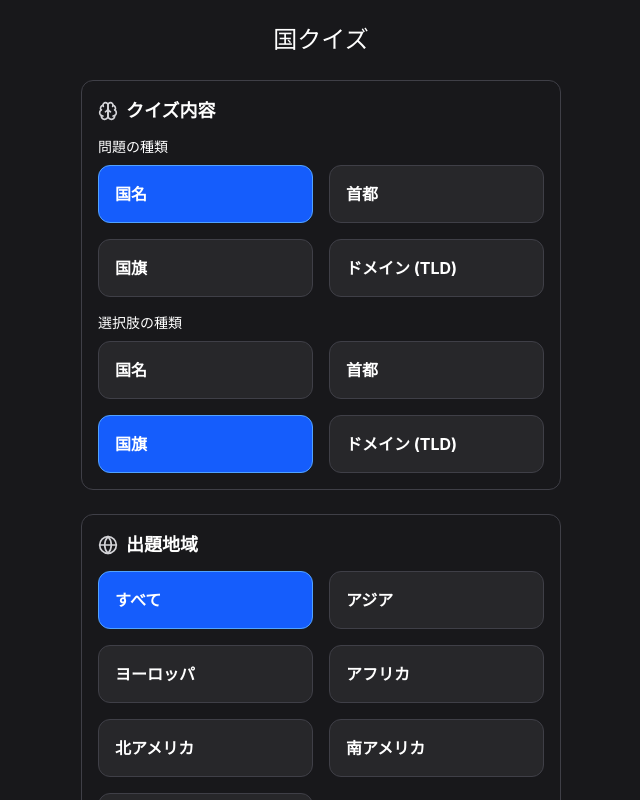
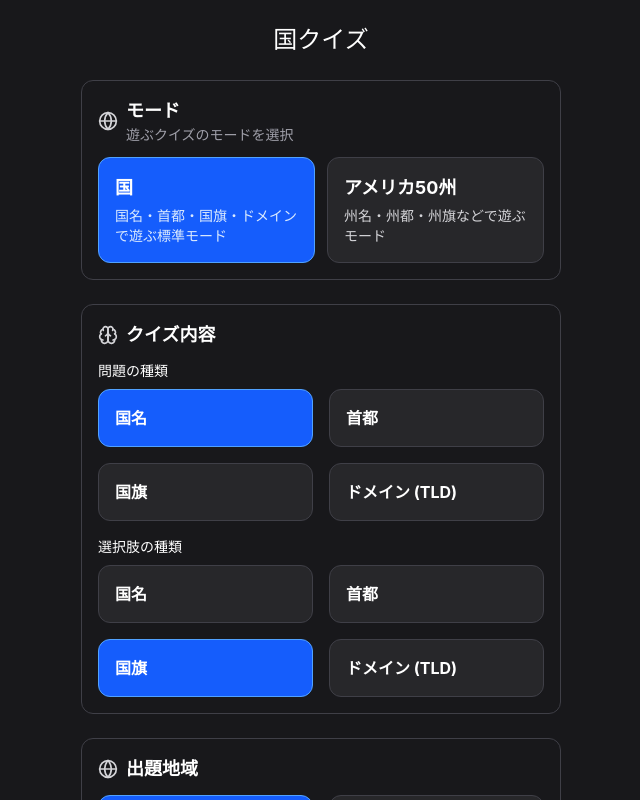
Before and after one commit to yutadev31/country-quiz, a React (Vite) app: page / in a window 1280 px wide. Shown: the top 800 px of the page, without its empty margins (319-959 px from the left). Built offline with nearby package versions, Linux system fonts and the light colour scheme.

Commit message:
feat: アメリカ50州のモードを実装

```diff
--- a/src/components/GameLauncher.tsx
+++ b/src/components/GameLauncher.tsx
@@ -62,6 +62,78 @@ function SectionTitle({
         {description && <p className="text-sm text-zinc-400">{description}</p>}
       </div>
     </div>
+  );
+}
+
+function ModeSection({
+  mode,
+  onModeChange,
+}: {
+  mode: "countries" | "us-states";
+  onModeChange: (mode: "countries" | "us-states") => void;
+}) {
+  const { t } = useTranslation();
+
+  return (
+    <section className="rounded-xl border border-zinc-700 bg-zinc-900 p-4">
+      <SectionTitle
+        icon={LuGlobe}
+        title={t("heading.mode")}
+        description={t("description.mode")}
+      />
+
+      <div className="grid grid-cols-1 gap-3 sm:grid-cols-2">
+        <label
+          className={`cursor-pointer rounded-xl border p-4 transition ${
+            mode === "countries"
+              ? "border-blue-400 bg-blue-600"
+              : "border-zinc-700 bg-zinc-800"
+          }`}
+        >
+          <input
+            type="radio"
+            name="mode"
+            value="countries"
+            checked={mode === "countries"}
+            onChange={() => onModeChange("countries")}
+            className="hidden"
+          />
+          <div className="font-bold text-lg">{t("mode.countries.title")}</div>
+          <p
+            className={`mt-1 text-sm ${
+              mode === "countries" ? "text-blue-100" : "text-zinc-300"
+            }`}
+          >
+            {t("mode.countries.description")}
+          </p>
+        </label>
+
+        <label
+          className={`cursor-pointer rounded-xl border p-4 transition ${
+            mode === "us-states"
+              ? "border-blue-400 bg-blue-600"
+              : "border-zinc-700 bg-zinc-800"
+          }`}
+        >
+          <input
+            type="radio"
+            name="mode"
+            value="us-states"
+            checked={mode === "us-states"}
+            onChange={() => onModeChange("us-states")}
+            className="hidden"
+          />
+          <div className="font-bold text-lg">{t("mode.us-states.title")}</div>
+          <p
+            className={`mt-1 text-sm ${
+              mode === "us-states" ? "text-blue-100" : "text-zinc-300"
+            }`}
+          >
+            {t("mode.us-states.description")}
+          </p>
+        </label>
+      </div>
+    </section>
   );
 }
 
@@ -178,41 +250,51 @@ function RuleSection() {
 
 export default function GameLauncher() {
   const { t } = useTranslation();
+  const [mode, setMode] = useState<"countries" | "us-states">("countries");
+  const contentTypeOptions =
+    mode === "countries"
+      ? [
+          { label: t("content-type.name"), value: "name" },
+          { label: t("content-type.capital"), value: "capital" },
+          { label: t("content-type.flag"), value: "flag" },
+          { label: t("content-type.domain"), value: "domain" },
+        ]
+      : [
+          { label: t("content-type.state-name"), value: "name" },
+          { label: t("content-type.state-capital"), value: "capital" },
+          { label: t("content-type.state-flag"), value: "flag" },
+        ];
 
   return (
     <form action="/country-quiz" className="space-y-6 py-4">
       <h2 className="text-center text-2xl">{t("title")}</h2>
 
       <input type="hidden" name="page" value="game" />
+      {mode === "us-states" && <input type="hidden" name="area" value="all" />}
+
+      <ModeSection mode={mode} onModeChange={setMode} />
 
       <section className="rounded-xl border border-zinc-700 bg-zinc-900 p-4">
         <SectionTitle icon={LuBrain} title={t("heading.content")} />
 
         <p className="mb-2 text-sm">{t("label.question-type")}</p>
         <RadioGroup
+          key={`question-${mode}`}
           name="question"
           defaultValue="name"
-          options={[
-            { label: t("content-type.name"), value: "name" },
-            { label: t("content-type.capital"), value: "capital" },
-            { label: t("content-type.flag"), value: "flag" },
-            { label: t("content-type.domain"), value: "domain" },
-          ]}
+          options={contentTypeOptions}
         />
 
         <p className="mt-4 mb-2 text-sm">{t("label.choice-type")}</p>
         <RadioGroup
+          key={`choice-${mode}`}
           name="choice"
           defaultValue="flag"
-          options={[
-            { label: t("content-type.name"), value: "name" },
-            { label: t("content-type.capital"), value: "capital" },
-            { label: t("content-type.flag"), value: "flag" },
-            { label: t("content-type.domain"), value: "domain" },
-          ]}
+          options={contentTypeOptions}
         />
       </section>
 
+      {mode === "countries" && (
         <section className="rounded-xl border border-zinc-700 bg-zinc-900 p-4">
           <SectionTitle icon={LuGlobe} title={t("heading.area")} />
           <RadioGroup
@@ -224,6 +306,7 @@ export default function GameLauncher() {
             }))}
           />
         </section>
+      )}
 
       <RuleSection />
 
--- a/src/data/countries/index.ts
+++ b/src/data/countries/index.ts
@@ -9,6 +9,7 @@ interface Item {
 }
 
 export interface Country {
+  id: string;
   name: string;
   capital: string | null;
   tld: string | null;
--- /dev/null
+++ b/src/data/states/index.ts
@@ -0,0 +1,19 @@
+import states from "@/data/states/states.json";
+
+export interface USState {
+  id: string;
+  name: string;
+  capital: string;
+  flag: string;
+}
+
+export default function getUSStates() {
+  return states.map((state) => {
+    return {
+      id: state.code,
+      name: state.name,
+      capital: state.capital,
+      flag: `https://flagcdn.com/${state.code}.svg`,
+    };
+  });
+}
--- /dev/null
+++ b/src/data/states/states.json
@@ -0,0 +1,68 @@
+[
+  { "name": "アイオワ州", "capital": "デ・モイン", "code": "us-ia" },
+  { "name": "アイダホ州", "capital": "ボイシ", "code": "us-id" },
+  { "name": "アラスカ州", "capital": "ジュノー", "code": "us-ak" },
+  { "name": "アラバマ州", "capital": "モンゴメリー", "code": "us-al" },
+  { "name": "アリゾナ州", "capital": "フェニックス", "code": "us-az" },
+  { "name": "アーカンソー州", "capital": "リトル・ロック", "code": "us-ar" },
+  { "name": "イリノイ州", "capital": "スプリングフィールド", "code": "us-il" },
+  {
+    "name": "インディアナ州",
+    "capital": "インディアナポリス",
+    "code": "us-in"
+  },
+  { "name": "ウィスコンシン州", "capital": "マディソン", "code": "us-wi" },
+  {
+    "name": "ウェストバージニア州",
+    "capital": "チャールストン",
+    "code": "us-wv"
+  },
+  { "name": "オクラホマ州", "capital": "オクラホマシティ", "code": "us-ok" },
+  { "name": "オハイオ州", "capital": "コロンバス", "code": "us-oh" },
+  { "name": "オレゴン州", "capital": "セイラム", "code": "us-or" },
+  { "name": "カリフォルニア州", "capital": "サクラメント", "code": "us-ca" },
+  { "name": "カンザス州", "capital": "トピカ", "code": "us-ks" },
+  { "name": "ケンタッキー州", "capital": "フランクフォート", "code": "us-ky" },
+  { "name": "コネチカット州", "capital": "ハートフォード", "code": "us-ct" },
+  { "name": "コロラド州", "capital": "デンバー", "code": "us-co" },
+  { "name": "サウスカロライナ州", "capital": "コロンビア", "code": "us-sc" },
+  { "name": "サウスダコタ州", "capital": "ピア", "code": "us-sd" },
+  { "name": "ジョージア州", "capital": "アトランタ", "code": "us-ga" },
+  { "name": "テキサス州", "capital": "オースティン", "code": "us-tx" },
+  { "name": "テネシー州", "capital": "ナッシュヴィル", "code": "us-tn" },
+  { "name": "デラウェア州", "capital": "ドーヴァー", "code": "us-de" },
+  { "name": "ニュージャージー州", "capital": "トレントン", "code": "us-nj" },
+  { "name": "ニューハンプシャー州", "capital": "コンコード", "code": "us-nh" },
+  { "name": "ニューメキシコ州", "capital": "サンタ・フェ", "code": "us-nm" },
+  { "name": "ニューヨーク州", "capital": "オールバニ", "code": "us-ny" },
+  { "name": "ネバダ州", "capital": "カーソンシティ", "code": "us-nv" },
+  { "name": "ネブラスカ州", "capital": "リンカーン", "code": "us-ne" },
+  { "name": "ノースカロライナ州", "capital": "ローリー", "code": "us-nc" },
+  { "name": "ノースダコタ州", "capital": "ビスマーク", "code": "us-nd" },
+  { "name": "ハワイ州", "capital": "ホノルル", "code": "us-hi" },
+  { "name": "バージニア州", "capital": "リッチモンド", "code": "us-va" },
+  { "name": "バーモント州", "capital": "モントピリア", "code": "us-vt" },
+  { "name": "フロリダ州", "capital": "タラハシー", "code": "us-fl" },
+  { "name": "ペンシルベニア州", "capital": "ハリスバーグ", "code": "us-pa" },
+  { "name": "マサチューセッツ州", "capital": "ボストン", "code": "us-ma" },
+  { "name": "ミシガン州", "capital": "ランシング", "code": "us-mi" },
+  { "name": "ミシシッピ州", "capital": "ジャクソン", "code": "us-ms" },
+  { "name": "ミズーリ州", "capital": "ジェファーソンシティ", "code": "us-mo" },
+  { "name": "ミネソタ州", "capital": "セイント・ポール", "code": "us-mn" },
+  { "name": "メイン州", "capital": "オーガスタ", "code": "us-me" },
+  { "name": "メリーランド州", "capital": "アナポリス", "code": "us-md" },
+  { "name": "モンタナ州", "capital": "ヘレナ", "code": "us-mt" },
+  { "name": "ユタ州", "capital": "ソルトレイクシティ", "code": "us-ut" },
+  {
+    "name": "ルイジアナ州",
+    "capital": "バトン・ルージュ,ニュー・オーリンズ",
+    "code": "us-la"
+  },
+  {
+    "name": "ロードアイランド州",
+    "capital": "プロヴィデンス",
+    "code": "us-ri"
+  },
+  { "name": "ワイオミング州", "capital": "シャイアン", "code": "us-wy" },
+  { "name": "ワシントン州", "capital": "オリンピア", "code": "us-wa" }
+]
--- a/src/i18n/en.json
+++ b/src/i18n/en.json
@@ -1,6 +1,7 @@
 {
   "title": "Country Quiz",
   "heading": {
+    "mode": "Mode",
     "content": "Quiz Content",
     "area": "Question Area",
     "rule": "Rule Settings",
@@ -22,13 +23,27 @@
     "back-to-mode-selection": "Back to Mode Selection"
   },
   "description": {
+    "mode": "Choose which quiz mode to play.",
     "one-shot-mode": "One mistake and it's game over."
+  },
+  "mode": {
+    "countries": {
+      "title": "Countries",
+      "description": "The standard mode with country names, capitals, flags, and domains."
+    },
+    "us-states": {
+      "title": "U.S. States",
+      "description": "A mode for state names, capitals, flags, and more."
+    }
   },
   "content-type": {
     "name": "Country Name",
     "capital": "Capital City",
     "flag": "Country Flag",
-    "domain": "Domain (TLD)"
+    "domain": "Domain (TLD)",
+    "state-name": "State Name",
+    "state-capital": "State Capital",
+    "state-flag": "State Flag"
   },
   "area": {
     "all": "All",
--- a/src/i18n/ja.json
+++ b/src/i18n/ja.json
@@ -1,6 +1,7 @@
 {
   "title": "国クイズ",
   "heading": {
+    "mode": "モード",
     "content": "クイズ内容",
     "area": "出題地域",
     "rule": "ルール設定",
@@ -22,13 +23,27 @@
     "back-to-mode-selection": "モード選択に戻る"
   },
   "description": {
+    "mode": "遊ぶクイズのモードを選択",
     "one-shot-mode": "1問でも間違えたら即終了"
+  },
+  "mode": {
+    "countries": {
+      "title": "国",
+      "description": "国名・首都・国旗・ドメインで遊ぶ標準モード"
+    },
+    "us-states": {
+      "title": "アメリカ50州",
+      "description": "州名・州都・州旗などで遊ぶモード"
+    }
   },
   "content-type": {
     "name": "国名",
     "capital": "首都",
     "flag": "国旗",
-    "domain": "ドメイン (TLD)"
+    "domain": "ドメイン (TLD)",
+    "state-name": "州名",
+    "state-capital": "州都",
+    "state-flag": "州旗"
   },
   "area": {
     "all": "すべて",
--- a/src/pages/Game.tsx
+++ b/src/pages/Game.tsx
@@ -3,9 +3,11 @@ import { useState } from "react";
 import Game from "@/components/Game";
 import type { Country } from "@/data/countries";
 import getCountries from "@/data/countries";
+import getUSStates, { type USState } from "@/data/states";
 
 export default function GamePage() {
   const [area] = useQueryState("area");
+  const [modeParam] = useQueryState("mode");
   const [questionFieldParam] = useQueryState("question");
   const [answerFieldParam] = useQueryState("choice");
   const [countParam] = useQueryState("count");
@@ -17,11 +19,11 @@ export default function GamePage() {
     Math.floor(Math.random() * 4096),
   );
 
-  const parseCount = (countries: Country[], count: string | undefined) => {
+  const parseCount = <T,>(items: T[], count: string | undefined) => {
     if (count === undefined) {
       return 10;
     } else if (count === "all") {
-      return countries.length;
+      return items.length;
     } else {
       return parseInt(count, 10);
     }
@@ -35,10 +37,63 @@ export default function GamePage() {
     }
   };
 
+  const mode = modeParam === "us-states" ? "us-states" : "countries";
+
+  if (mode === "us-states") {
+    const states = getUSStates();
+    const questionField =
+      questionFieldParam === "capital" || questionFieldParam === "flag"
+        ? questionFieldParam
+        : "name";
+    const answerField =
+      answerFieldParam === "name" ||
+      answerFieldParam === "capital" ||
+      answerFieldParam === "flag"
+        ? answerFieldParam
+        : "flag";
+
+    return (
+      <div className="mx-auto max-w-xl">
+        <Game
+          key={randomSeed}
+          randomSeed={randomSeed}
+          onRestart={() => {
+            setRandomSeed(Math.floor(Math.random() * 4096));
+          }}
+          items={states}
+          questionField={questionField as keyof USState}
+          answerField={answerField as keyof USState}
+          questionCount={parseCount(states, countParam || "10")}
+          timeLimitSeconds={parseTimeLimit(timeLimitParam)}
+          stopOnMistake={stopOnMistakeParam === "on"}
+          fieldDisplayTypes={{
+            id: "id",
+            name: "text",
+            capital: "text",
+            flag: "img",
+          }}
+        />
+      </div>
+    );
+  }
+
   let countries = getCountries(area || "");
   if (questionFieldParam === "domain" || answerFieldParam === "domain") {
     countries = countries.filter((c) => c.tld);
   }
+  const questionField =
+    questionFieldParam === "capital" ||
+    questionFieldParam === "flag" ||
+    questionFieldParam === "domain"
+      ? questionFieldParam
+      : "name";
+  const answerField =
+    answerFieldParam === "name" ||
+    answerFieldParam === "capital" ||
+    answerFieldParam === "flag" ||
+    answerFieldParam === "domain"
+      ? answerFieldParam
+      : "flag";
 
   return (
     <div className="mx-auto max-w-xl">
@@ -49,8 +104,8 @@ export default function GamePage() {
           setRandomSeed(Math.floor(Math.random() * 4096));
         }}
         items={countries}
-        questionField={questionFieldParam as keyof Country}
-        answerField={answerFieldParam as keyof Country}
+        questionField={questionField as keyof Country}
+        answerField={answerField as keyof Country}
         questionCount={parseCount(countries, countParam || "10")}
         timeLimitSeconds={parseTimeLimit(timeLimitParam)}
         stopOnMistake={stopOnMistakeParam === "on"}
```
Also changed, not shown: 2 other files (tests, documents, lock files or other folders). Lines whose indentation alone changed are shown as unchanged.
